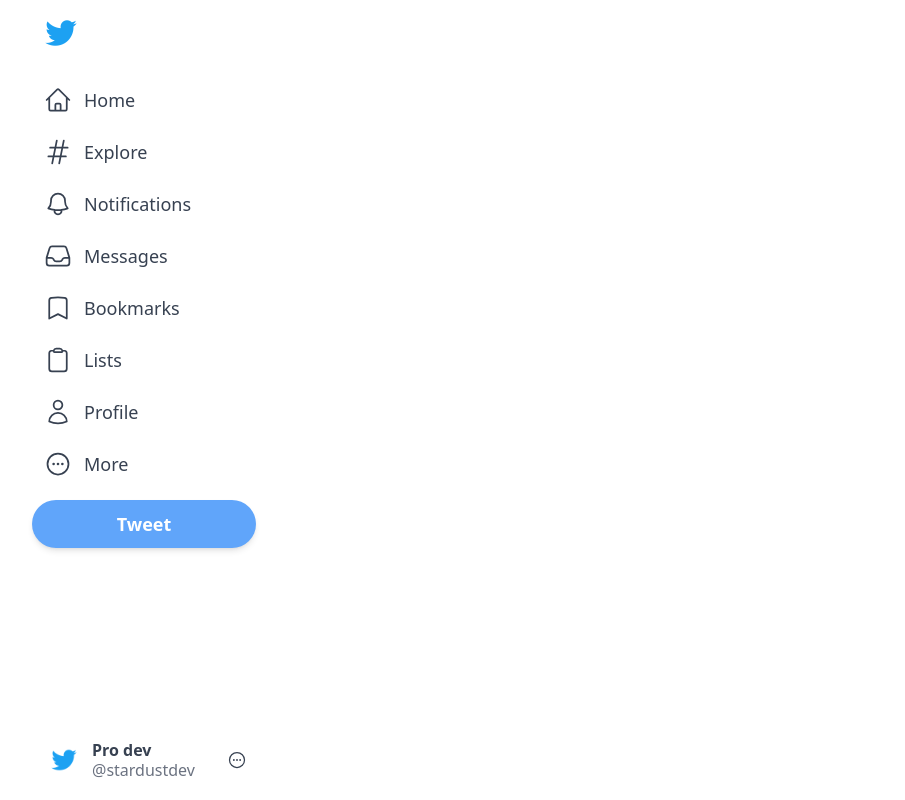
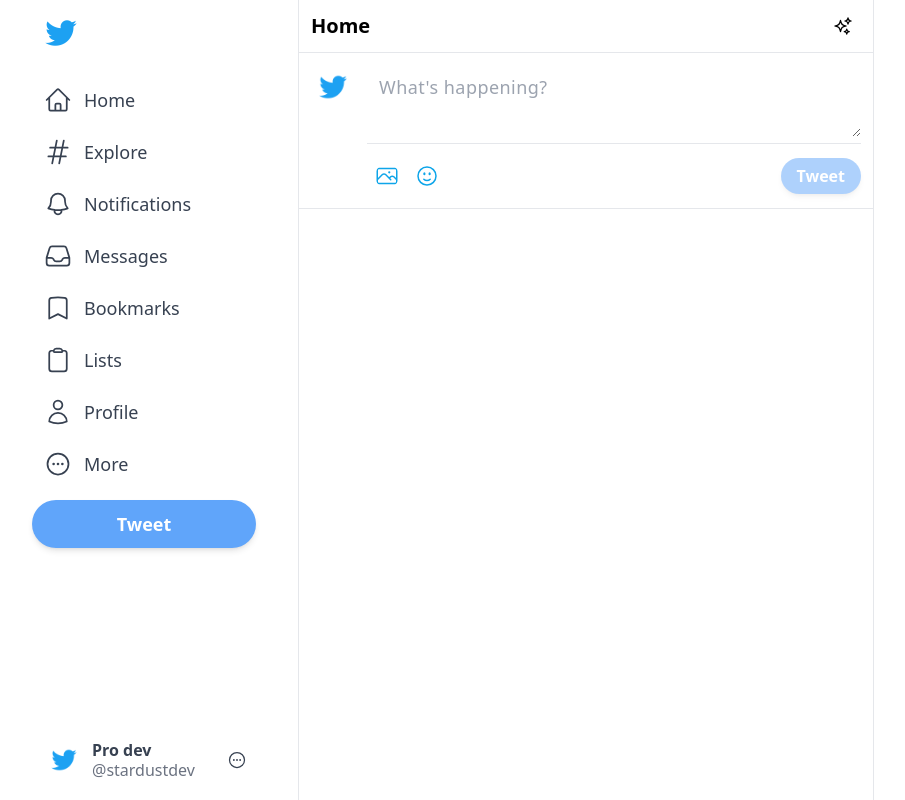
Before and after one commit to stardustdev/twitter-mimic, a Next.js app: page / in a window 1280 px wide. Shown: the whole page, without its empty margins (72-977 px from the left). Built offline with nearby package versions, Linux system fonts and the light colour scheme.

Commit message:
Add New Feed Inputbox

```diff
--- /dev/null
+++ b/components/Feed.jsx
@@ -0,0 +1,20 @@
+import { SparklesIcon } from '@heroicons/react/24/outline';
+
+import Input from './Input';
+
+const Feed = () => {
+  return (
+    <div className="xl:ml-[370px] border-l border-r border-gray-200  xl:min-w-[576px] sm:ml-[73px] flex-grow max-w-xl">
+      <div className="flex items-center justify-between py-2 px-3 sticky top-0 z-50 bg-white border-b border-gray-200">
+        <h2 className="text-lg sm:text-xl font-bold cursor-pointer">Home</h2>
+        <div className="hoverEffect flex items-center justify-center px-0 w-9 h-9">
+          <SparklesIcon className="h-5" />
+        </div>
+      </div>
+
+      <Input />
+    </div>
+  );
+};
+
+export default Feed;
--- /dev/null
+++ b/components/Input.jsx
@@ -0,0 +1,39 @@
+import Image from 'next/image';
+import { FaceSmileIcon, PhotoIcon } from '@heroicons/react/24/outline';
+
+const Input = () => {
+  return (
+    <div className="flex  border-b border-gray-200 p-3 space-x-3">
+      <Image
+        className="h-11 w-11 rounded-full cursor-pointer hover:brightness-95"
+        alt="profile"
+        src="/logo.png"
+        width={44}
+        height={44}
+      />
+      <div className="w-full divide-y divide-gray-200">
+        <div>
+          <textarea
+            className="w-full border-none focus:ring-0 text-lg placeholder-gray-400 tracking-wide min-h-[50px] text-gray-700"
+            rows="2"
+            placeholder="What's happening?"
+          />
+        </div>
+        <div className="flex items-center justify-between pt-3">
+          <div className="flex">
+            <PhotoIcon className="h-10 w-10 hoverEffect p-2 text-sky-500 hover:bg-sky-100" />
+            <FaceSmileIcon className="h-10 w-10 hoverEffect p-2 text-sky-500 hover:bg-sky-100" />
+          </div>
+          <button
+            disabled
+            className="bg-blue-400 text-white px-4 py-1.5 rounded-full font-bold shadow-md hover:brightness-95 disabled:opacity-50"
+          >
+            Tweet
+          </button>
+        </div>
+      </div>
+    </div>
+  );
+};
+
+export default Input;
--- a/components/index.js
+++ b/components/index.js
@@ -1 +1,2 @@
+export { default as Feed } from './Feed';
 export { default as Sidebar } from './Sidebar';
--- a/pages/index.js
+++ b/pages/index.js
@@ -1,6 +1,6 @@
 import Head from 'next/head';
 
-import { Sidebar } from '../components';
+import { Feed, Sidebar } from '../components';
 
 export default function Home() {
   return (
@@ -13,6 +13,7 @@
 
       <main className="flex min-h-screen mx-auto">
         <Sidebar />
+        <Feed />
       </main>
     </div>
   );
--- a/tailwind.config.js
+++ b/tailwind.config.js
@@ -7,5 +7,5 @@
   theme: {
     extend: {},
   },
-  plugins: [],
+  plugins: [require('@tailwindcss/forms')],
 };
```
Also changed, not shown: package.json (+14 -6 lines), 1 other file (tests, documents, lock files or other folders).
